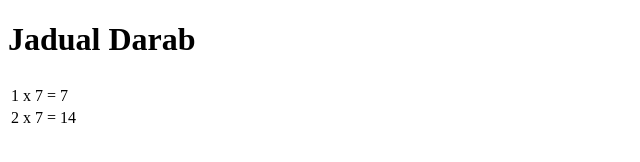
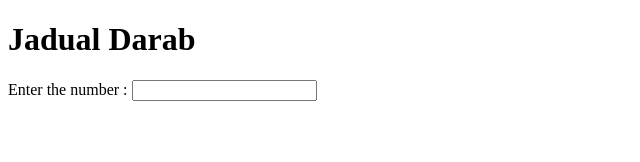
Before and after one commit to SarahNarsham/dft40043_js_03, a plain HTML site: page index.html in a window 1280 px wide. Shown: the whole page, without its empty margins (0-640 px from the left). Drawn offline with Linux system fonts and the light colour scheme.

Commit message:
update jadual darab

```diff
--- a/index.html
+++ b/index.html
@@ -1,34 +1,21 @@
 <!DOCTYPE html>
 <html lang="en">
+
 <head>
     <meta charset="UTF-8">
     <meta http-equiv="X-UA-Compatible" content="IE=edge">
     <meta name="viewport" content="width=device-width, initial-scale=1.0">
     <title>Jadual Darab</title>
+    <script src="script.js"></script>
 </head>
+
 <body>
+
     <h1>Jadual Darab</h1>
-    <table input type="number">
-        <tr>
-            <th colspan="12">
-            </th>
-        </tr>
 
-        <tr>
-            <td>1</td>
-            <td>x</td>
-            <td>7</td>
-            <td>=</td>
-            <td>7</td>
-        </tr>
+    Enter the number : <input type="number" onchange="darab()" id="number" />
+    <div id="result"></div>
 
-        <tr>
-            <td>2</td>
-            <td>x</td>
-            <td>7</td>
-            <td>=</td>
-            <td>14</td>
-        </tr>
-    </table>
 </body>
+
 </html>
--- /dev/null
+++ b/script.js
@@ -0,0 +1,12 @@
+function darab() {
+    var number;
+    var result = "<table>";
+
+    number = Number(document.getElementById("number").value);
+
+    for (var i = 1; i <= 11; i++) {
+        result = result + "<tr><td>" + number + "</td><td>X</td><td>" + i + "</td><td>=</td><td>" + number * i + "</td></tr>";
+    }
+    result += "</table>";
+    document.getElementById("result").innerHTML = result;
+}
```
